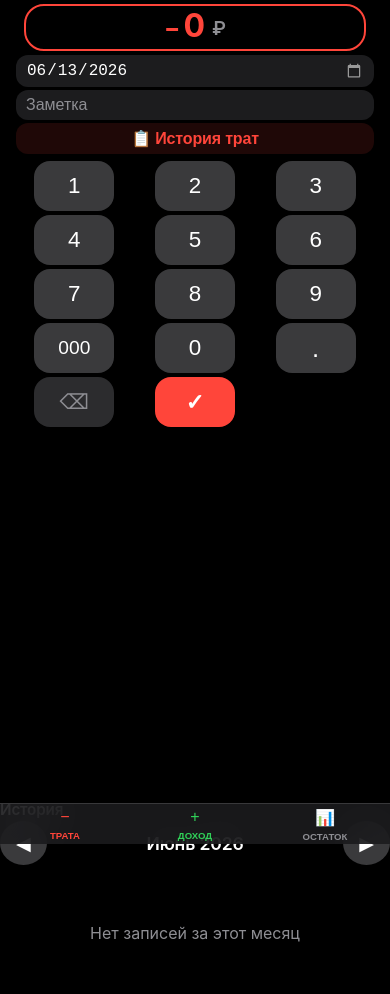
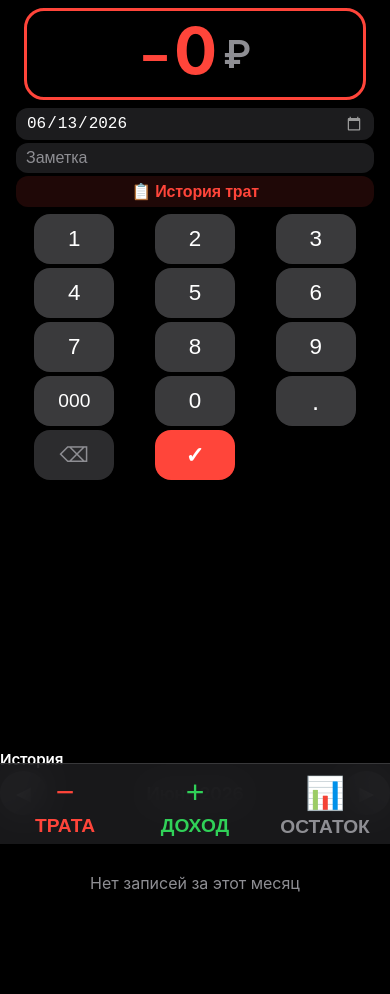
Before and after one commit to ReeeMiiil/traty, a website: page index.html in a window 390 px wide. Drawn offline with Linux system fonts and the light colour scheme; no server answers.

Commit message:
Поле суммы в 2 раза больше, нижняя панель в 2 раза больше

```diff
--- a/style.css
+++ b/style.css
@@ -825,28 +825,28 @@ input[type="date"]::-webkit-calendar-picker-indicator {
 /* === Адаптив для смартфонов === */
 @media (max-width: 480px) {
     .amount-display {
-        padding: 2px 0;
+        padding: 4px 0;
         flex: 0;
     }
 
     .amount-sign {
-        font-size: 1.5rem;
+        font-size: 3rem;
     }
 
     .amount-text {
-        font-size: 2rem;
-        min-height: 2.2rem;
+        font-size: 4rem;
+        min-height: 4.4rem;
     }
 
     .amount-currency {
-        font-size: 1.2rem;
+        font-size: 2.4rem;
     }
 
     .amount-display-expense,
     .amount-display-income {
-        margin: 4px 8px;
-        padding: 4px;
-        border-width: 2px;
+        margin: 8px 8px;
+        padding: 8px;
+        border-width: 3px;
     }
 
     .numpad-btn {
@@ -982,16 +982,18 @@ input[type="date"]::-webkit-calendar-picker-indicator {
     }
 
     .nav-btn {
-        padding: 4px 0 2px;
-        font-size: 0.6rem;
+        padding: 10px 0 6px;
+        font-size: 1.2rem;
     }
 
     .nav-icon {
-        font-size: 1rem;
+        font-size: 2rem;
     }
 
     .nav-label {
-        font-size: 0.6rem;
+        font-size: 1.2rem;
+        font-weight: 900;
+        text-transform: uppercase;
     }
 
     .modal-sheet {
@@ -1008,11 +1010,11 @@ input[type="date"]::-webkit-calendar-picker-indicator {
     }
 
     body {
-        padding-bottom: 50px;
+        padding-bottom: 100px;
     }
 
     .screen.active {
-        height: calc(100vh - 50px);
+        height: calc(100vh - 100px);
     }
 
     .set-start-area {
```
